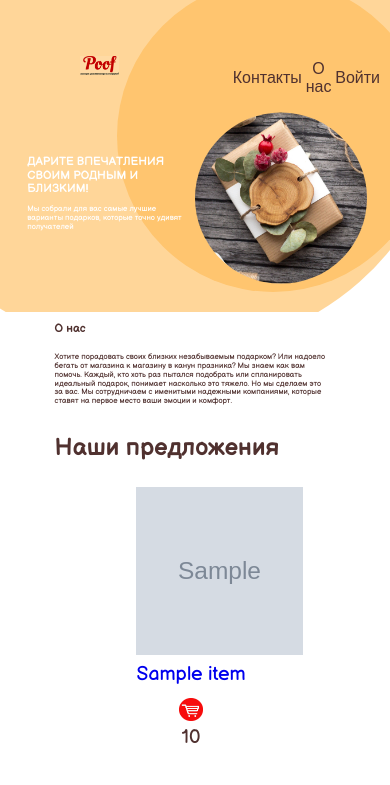
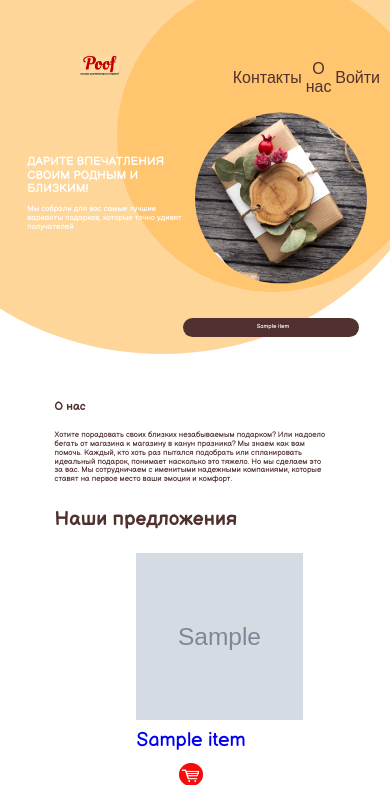
Before and after one commit to S-Lump/gift_proj, a Django app: template gift/products/templates/products/index.html in a window 390 px wide. Shown: the top 785 px of the page. Before the commit the page ends 743 px from the top, so only its background shows below. Run offline with Django 3.2, Linux system fonts and the light colour scheme; the template is opened without the code that fills it: most values are stand-ins (such as "Sample title", 1, 10 or a date in 2020); grey boxes marked "Sample" are stand-in pictures.

Commit message:
Add adaptive in brown line in index.html

```diff
--- a/gift/gift/static/css/index.css
+++ b/gift/gift/static/css/index.css
@@ -119,34 +119,31 @@ background:var(--yellow_light);
     font-size: 3vw;
 }
 
-.header_line{
+.header_line {
     display: flex;
     background: var(--brown);
     height: 5vw;
     width: 45vw;
     border-radius: 30px;
     position: absolute;
-    transform: translate(40vw,20vw);
-    justify-content: space-between;
+    transform: translate(40vw, 20vw);
     padding-left: 1vw;
+    justify-content: space-evenly;
+    align-items: center;
+    font-size: 1.5vw;
 }
-.header_line a{
-
+.header_link{
     text-decoration: none;
-    color: white;
-    text-align: center;
-    font-size: 1.5vw;
-    padding: 10%;
-    border: 3px;
+    color: var(--white);
 }
-.head_link{
-    flex:1;
-    margin-top: 1.5vw;
-}
-.head_link a:hover{
+.header_link:hover{
     background: var(--brown_light);
+    padding-top: 1vw;
+    padding-bottom: 1vw;
 
 }
+
+
 
 .footer_circle{
     background: var(--yellow_light);
@@ -199,3 +196,18 @@ hr {
         flex:2;
     }
 }
+
+@media(max-width: 850px){
+    .wrapper{
+        height: 100vw;
+    }
+    .head_link{
+        margin-bottom: 3%;
+    }
+    .popular h2{
+        font-size: 5vw;
+    }
+    .popular p{
+        font-size: 3vw;
+    }
+}
--- a/gift/products/templates/products/index.html
+++ b/gift/products/templates/products/index.html
@@ -27,12 +27,13 @@ GIFT PROJECT
     <h2>ДАРИТЕ ВПЕЧАТЛЕНИЯ
         СВОИМ РОДНЫМ И БЛИЗКИМ!</h2>
     <p>Мы собрали для вас самые лучшие варианты подарков, которые точно удивят получателей</p>
-</div>
     <div class="header_line">
         {% for item in categories %}
-        <div class="head_link"><a href="{{ item.get_absolute_url }}">{{ item.title }}</a></div>
+        <a class="header_link" href="{{ item.get_absolute_url }}">{{ item.title }}</a>
         {% endfor %}
     </div>
+</div>
+
 </div>
 
 <div class="About">
```
Also changed, not shown: gift/db.sqlite3.
